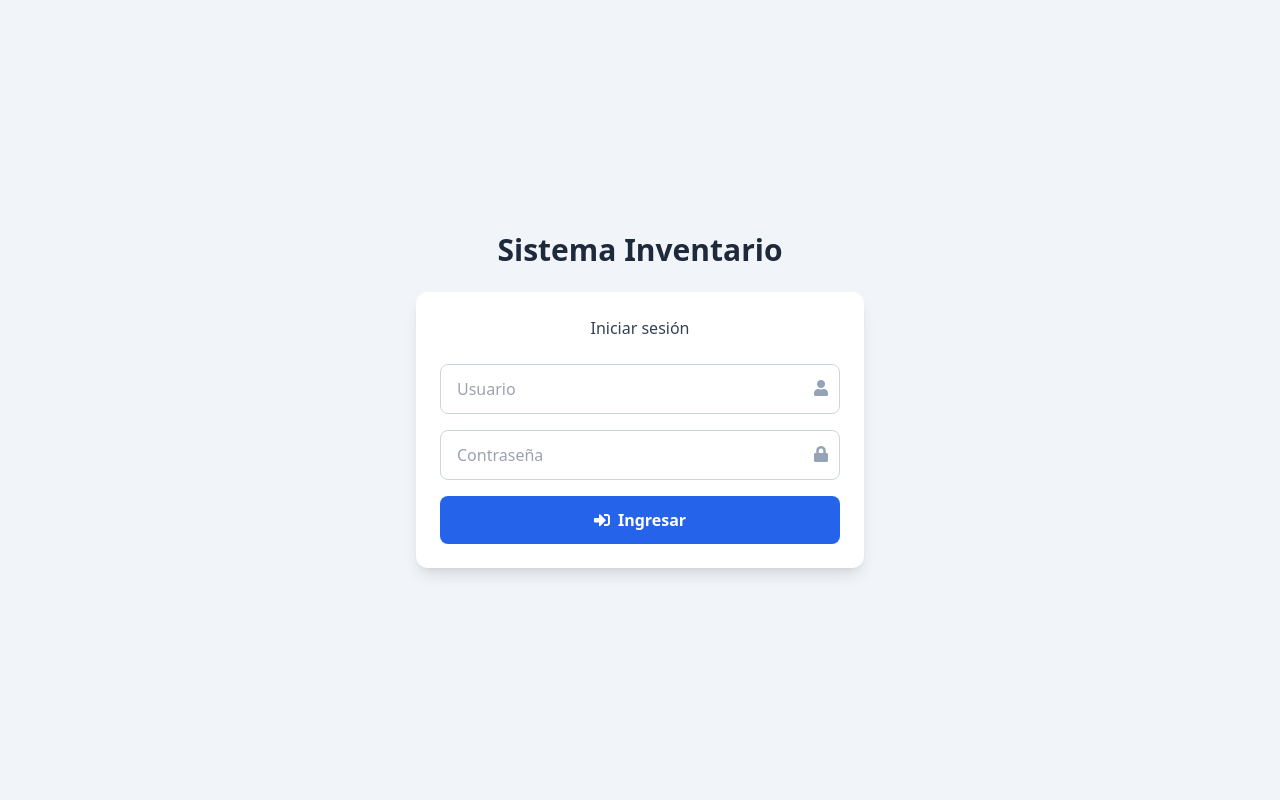
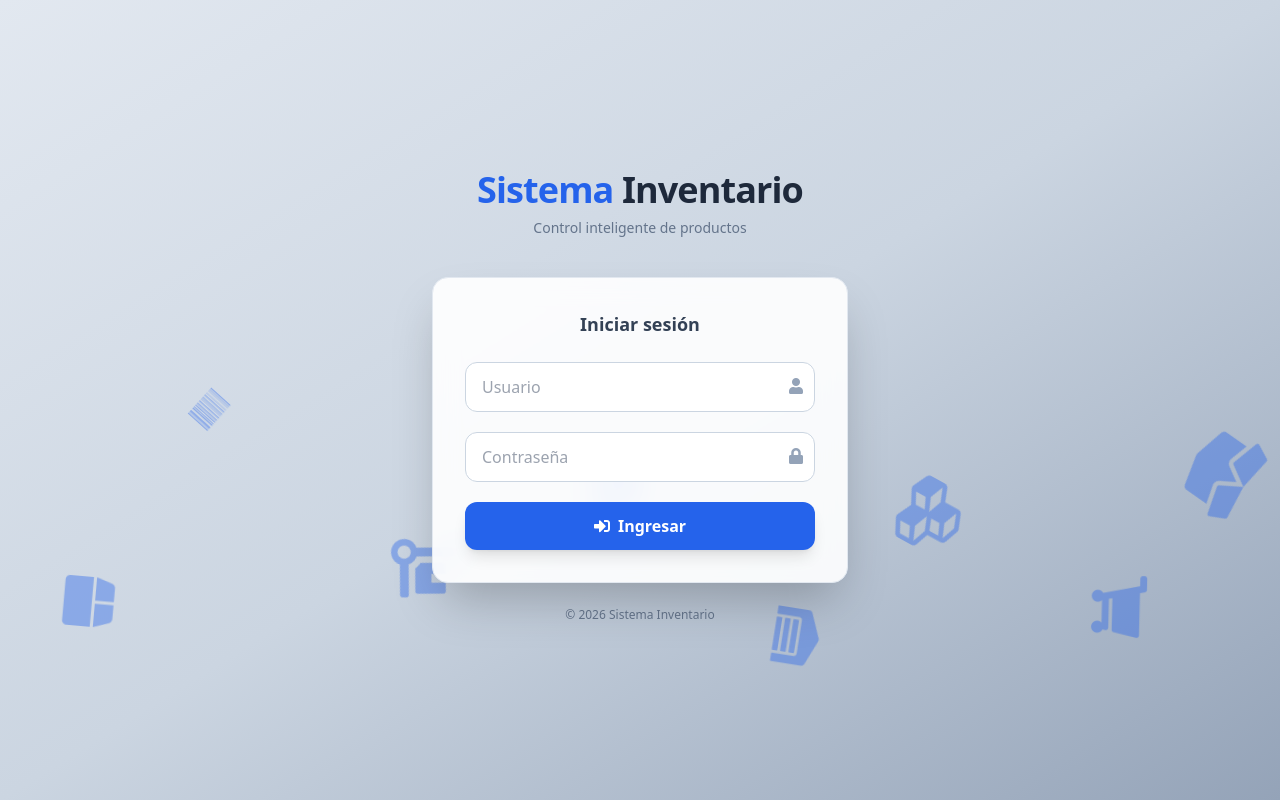
Before and after one commit to Jhorxd/minimarket, a CodeIgniter app: page /minimarket/index.php/login in a window 1280 px wide. Run offline with CodeIgniter, Linux system fonts and the light colour scheme; some libraries are stand-ins or nearby versions.

Commit message:
Mejorar diseño y funcionalidad de la página de inicio de sesión con animaciones y estilos actualizados

```diff
--- a/application/views/login.php
+++ b/application/views/login.php
@@ -3,69 +3,232 @@
 <head>
 <meta charset="utf-8">
 <title>Login</title>
+
 <link rel="stylesheet" href="<?= base_url() ?>plugins/fontawesome-free/css/all.min.css">
 <script src="https://cdn.tailwindcss.com"></script>
+
 <meta name="viewport" content="width=device-width, initial-scale=1">
+
+<style>
+
+@keyframes fadeInUp{
+0%{
+opacity:0;
+transform:translateY(40px);
+}
+100%{
+opacity:1;
+transform:translateY(0);
+}
+}
+
+@keyframes float{
+0%,100%{transform:translateY(0)}
+50%{transform:translateY(-8px)}
+}
+
+.animate-login{
+animation:fadeInUp .8s ease;
+}
+
+.animate-float{
+animation:float 4s ease-in-out infinite;
+}
+
+/* Fondo animado */
+
+.inventory-bg{
+position:fixed;
+top:0;
+left:0;
+width:100%;
+height:100%;
+overflow:hidden;
+z-index:0;
+pointer-events:none;
+}
+
+.inventory-bg i{
+position:absolute;
+color:#2563eb;
+opacity:.40;
+font-size:70px;
+animation:floatInventory 20s linear infinite;
+}
+
+/* posiciones */
+
+.inventory-bg i:nth-child(1){
+left:5%;
+top:80%;
+font-size:50px;
+animation-duration:25s;
+}
+
+.inventory-bg i:nth-child(2){
+left:15%;
+top:60%;
+font-size:35px;
+animation-duration:18s;
+}
+
+.inventory-bg i:nth-child(3){
+left:30%;
+top:75%;
+animation-duration:22s;
+}
+
+.inventory-bg i:nth-child(4){
+left:45%;
+top:65%;
+font-size:60px;
+animation-duration:28s;
+}
+
+.inventory-bg i:nth-child(5){
+left:60%;
+top:85%;
+font-size:45px;
+animation-duration:24s;
+}
+
+.inventory-bg i:nth-child(6){
+left:70%;
+top:70%;
+animation-duration:20s;
+}
+
+.inventory-bg i:nth-child(7){
+left:85%;
+top:80%;
+font-size:55px;
+animation-duration:26s;
+}
+
+.inventory-bg i:nth-child(8){
+left:92%;
+top:65%;
+animation-duration:19s;
+}
+
+/* animación */
+
+@keyframes floatInventory{
+
+0%{
+transform:translateY(0) rotate(0deg);
+}
+
+50%{
+transform:translateY(-120px) rotate(180deg);
+}
+
+100%{
+transform:translateY(-240px) rotate(360deg);
+}
+
+}
+
+
+</style>
+
 </head>
 
-<body class="bg-slate-100 flex items-center justify-center min-h-screen">
+<body class="bg-gradient-to-br from-slate-200 via-slate-300 to-slate-400 flex items-center justify-center min-h-screen">
 
-<div class="w-full max-w-md">
+<div class="inventory-bg">
+
+<i class="fas fa-box"></i>
+<i class="fas fa-barcode"></i>
+<i class="fas fa-dolly"></i>
+<i class="fas fa-truck"></i>
+<i class="fas fa-warehouse"></i>
+<i class="fas fa-cubes"></i>
+<i class="fas fa-shopping-cart"></i>
+<i class="fas fa-box-open"></i>
+
+</div>
+
+
+<div class="relative z-10 w-full max-w-md px-4 animate-login">
+
 
     <!-- LOGO -->
-    <div class="text-center mb-6">
-        <h1 class="text-3xl font-bold text-slate-800">
-            <b>Sistema</b> Inventario
+    <div class="text-center mb-8 animate-float">
+        <h1 class="text-4xl font-extrabold text-slate-800 tracking-tight">
+            <span class="text-blue-600">Sistema</span> Inventario
         </h1>
+        <p class="text-slate-500 text-sm mt-2">Control inteligente de productos</p>
     </div>
 
     <!-- LOGIN CARD -->
-    <div class="bg-white shadow-lg rounded-xl overflow-hidden">
-        <div class="p-6">
-            <p class="text-center text-slate-700 mb-6 font-medium">Iniciar sesión</p>
+    <div class="bg-white/90 backdrop-blur-md shadow-2xl rounded-2xl overflow-hidden border border-slate-200">
 
-                <!-- MENSAJE DE ERROR -->
+        <div class="p-8">
+
+            <p class="text-center text-slate-700 mb-6 font-semibold text-lg">
+                Iniciar sesión
+            </p>
+
+            <!-- MENSAJE DE ERROR -->
             <?php if($this->session->flashdata('login_error')): ?>
-                <div class="bg-red-100 border border-red-400 text-red-700 px-4 py-3 rounded mb-4" role="alert">
-                    <strong>Error:</strong> <?= $this->session->flashdata('login_error') ?>
-                </div>
+            <div class="bg-red-100 border border-red-400 text-red-700 px-4 py-3 rounded mb-4">
+                <strong>Error:</strong> <?= $this->session->flashdata('login_error') ?>
+            </div>
             <?php endif; ?>
 
-            <form action="<?= base_url('login/ingresar') ?>" method="post" class="space-y-4">
+            <form action="<?= base_url('login/ingresar') ?>" method="post" class="space-y-5">
 
                 <!-- USUARIO -->
-                <div class="relative">
+                <div class="relative group">
                     <input type="text" name="usuario" placeholder="Usuario" required
-                           class="w-full border border-slate-300 rounded-lg px-4 py-3 pr-12 focus:outline-none focus:ring-2 focus:ring-blue-400">
-                    <span class="absolute right-3 top-3 text-slate-400">
+                    class="w-full border border-slate-300 rounded-xl px-4 py-3 pr-12
+                    focus:outline-none focus:ring-2 focus:ring-blue-500 focus:border-blue-500
+                    transition-all duration-200">
+
+                    <span class="absolute right-3 top-3 text-slate-400 group-focus-within:text-blue-500">
                         <i class="fas fa-user"></i>
                     </span>
                 </div>
 
-                <!-- CONTRASEÑA -->
-                <div class="relative">
+                <!-- PASSWORD -->
+                <div class="relative group">
                     <input type="password" name="password" placeholder="Contraseña" required
-                           class="w-full border border-slate-300 rounded-lg px-4 py-3 pr-12 focus:outline-none focus:ring-2 focus:ring-blue-400">
-                    <span class="absolute right-3 top-3 text-slate-400">
+                    class="w-full border border-slate-300 rounded-xl px-4 py-3 pr-12
+                    focus:outline-none focus:ring-2 focus:ring-blue-500 focus:border-blue-500
+                    transition-all duration-200">
+
+                    <span class="absolute right-3 top-3 text-slate-400 group-focus-within:text-blue-500">
                         <i class="fas fa-lock"></i>
                     </span>
                 </div>
 
-                <!-- BOTÓN -->
-                <div>
-                    <button type="submit"
-                            class="w-full bg-blue-600 hover:bg-blue-700 text-white font-semibold py-3 rounded-lg flex items-center justify-center gap-2">
-                        <i class="fas fa-sign-in-alt"></i> Ingresar
-                    </button>
-                </div>
+                <!-- BOTON -->
+                <button type="submit"
+                class="w-full bg-blue-600 hover:bg-blue-700
+                text-white font-semibold py-3 rounded-xl
+                flex items-center justify-center gap-2
+                shadow-lg hover:shadow-xl
+                transition-all duration-200
+                active:scale-95">
+
+                    <i class="fas fa-sign-in-alt"></i>
+                    Ingresar
+                </button>
 
             </form>
+
         </div>
+
     </div>
+
+    <!-- FOOTER -->
+    <p class="text-center text-xs text-slate-500 mt-6">
+        © <?= date('Y') ?> Sistema Inventario
+    </p>
 
 </div>
 
-<!-- SCRIPTS -->
 <script src="<?= base_url() ?>plugins/jquery/jquery.min.js"></script>
 <script src="<?= base_url() ?>plugins/bootstrap/js/bootstrap.bundle.min.js"></script>
 
```
Also changed, not shown: application/views/layouts/sidebar.php (+100 -191 lines).
